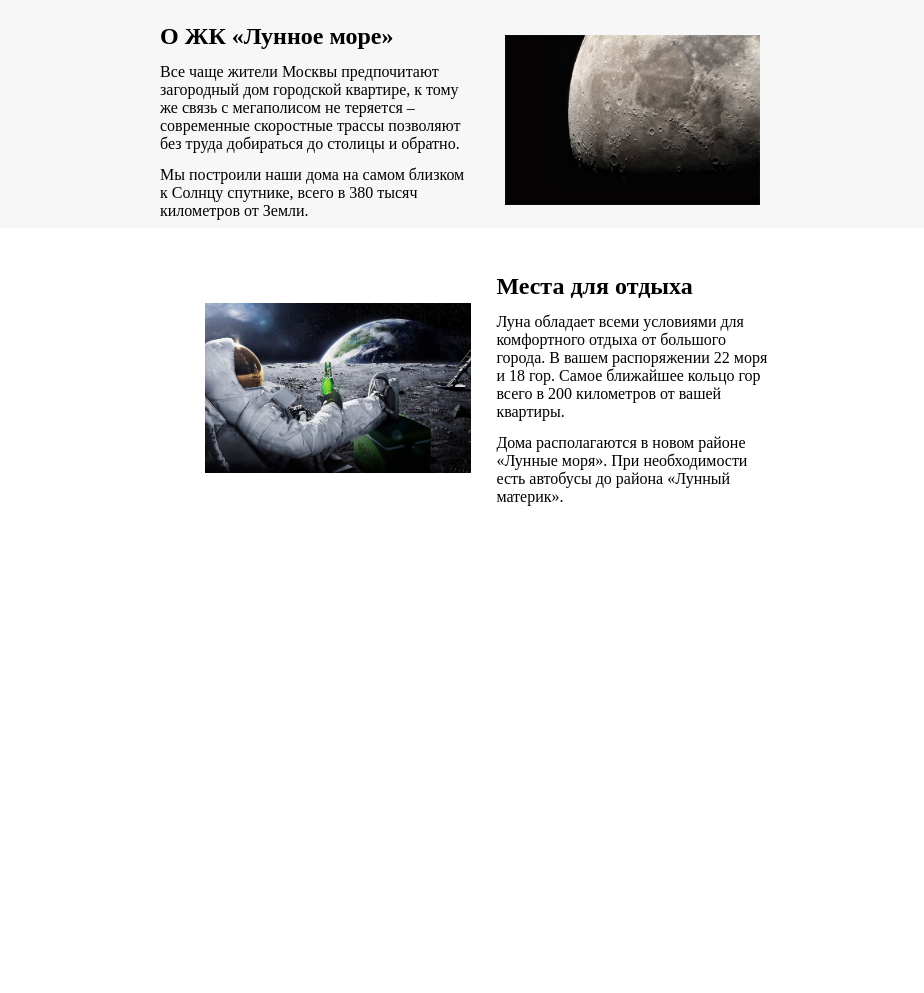
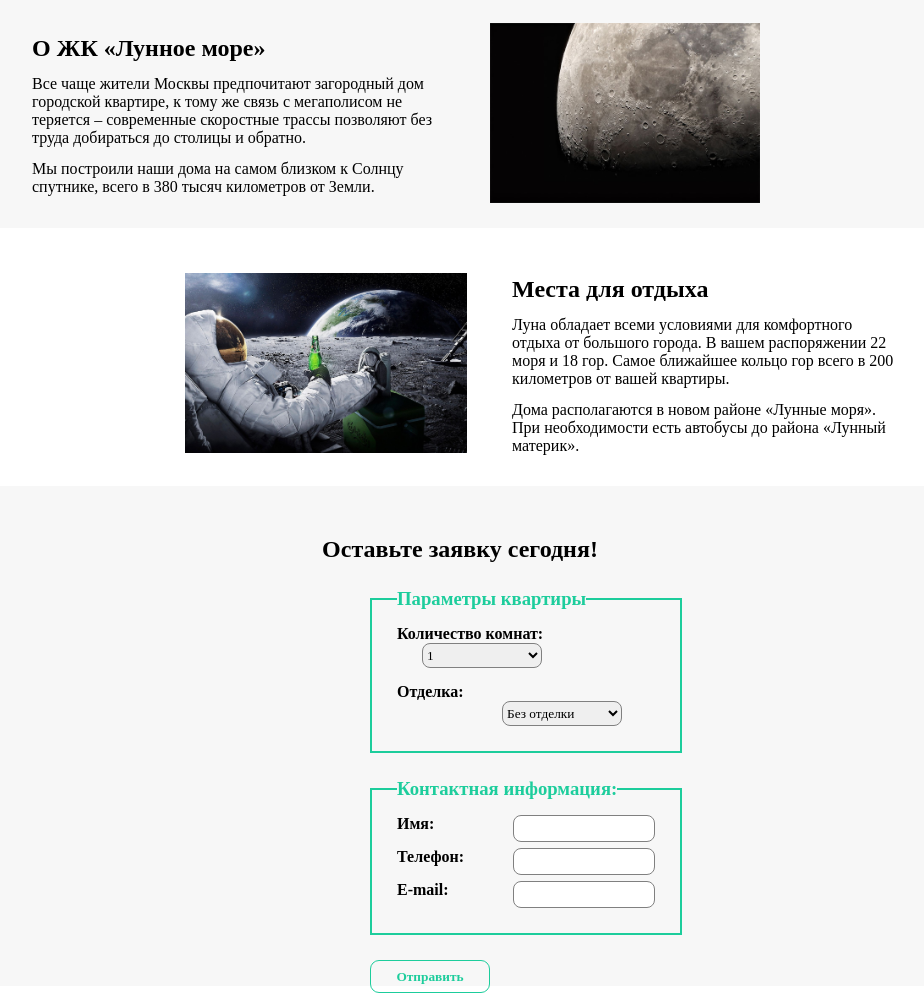
Before and after one commit to divvares/layout-designer-project-lvl1, a plain HTML site: page index.html in a window 1280 px wide. Shown: the part 672-1665 px from the top of the page, without its empty margins (180-1104 px from the left). Before the commit the page ends 1198 px from the top, so only its background shows below. Drawn offline with Linux system fonts and the light colour scheme.

Commit message:
task 6 completed

```diff
--- a/index.html
+++ b/index.html
@@ -33,7 +33,7 @@
       <img src="images/logo.svg" alt="logo" class="logo">
       <h1>ЖК «Лунное море»</h1>
       <p>Место, откуда не хочется улетать</p>
-      <button type="button" name="button">Забронировать</button>
+      <a href="#contacts"><button type="button" name="button">Забронировать</button></a>
     </div>
 
     <div class="advantage" id="advantage">
@@ -82,7 +82,34 @@
     </table>
   </div>
 
+  <div class="contacts" id="contacts">
+    <h2>Оставьте заявку сегодня!</h2>
 
+    <form>
+    <fieldset>
+     <legend><h3>Параметры квартиры</h3></legend>
+      <p>Количество комнат: <select class="choose_room">
+        <option>1</option>
+        <option>2</option>
+        <option>3</option>
+      </select></p>
+      <p>Отделка: <select class="choose_decoration">
+        <option>Без отделки</option>
+        <option>Чистовая отделка</option>
+        <option>Черновая отделка</option>
+      </select></p>
+    </fieldset>
+
+    <fieldset>
+      <legend><h3>Контактная информация:</h3></legend>
+      <p>Имя: <input type="text" name="" value=""> </p>
+      <p>Телефон: <input type="text" name="" value=""> </p>
+      <p>E-mail: <input type="text" name="" value=""> </p>
+    </fieldset>
+
+    <button type="button" name="button">Отправить</button>
+ </form>
+  </div>
 
 
   </main>
--- a/styles/style.css
+++ b/styles/style.css
@@ -1,6 +1,7 @@
 * {
   margin: 0;
   padding: 0;
+  font-family: serif;
 }
 header {
   position: relative;
@@ -111,12 +112,12 @@ main {
 }
 .about img {
   margin-left: 20px;
-  height: 170px;
+  height: 180px;
 }
 .about table {
-  margin-left: 25%;
+  margin-left: 15%;
   padding-top: 20px;
-  width: 50%;
+  width: 60%;
   border-spacing: 20px 25px;
 }
 .about p {
@@ -129,15 +130,82 @@ main {
   height: 250px;
 }
 .vacation img {
-  margin-left: 20px;
-  height: 170px;
+  margin-right: 20px;
+  height: 180px;
 }
 .vacation table {
   margin-left: 340px;
   padding-top: 20px;
-  width: 50%;
+  width: 60%;
   border-spacing: 25px 20px;
 }
 .vacation p {
   margin-top: 13px;
 }
+.contacts {
+  position: absolute;
+  top: 1098px;
+  padding-top: 50px;
+  height: 450px;
+  width: 100%;
+  background: #f7f7f7;
+  text-align: center;
+  justify-content: center;
+}
+form {
+  text-align: left;
+  margin-left: 400px;
+  height: 250px;
+}
+fieldset {
+  margin-top: 25px;
+  margin-left: 150px;
+  padding-bottom: 25px;
+  width: 35%;
+  background: #f7f7f7;
+  color: rgb(29, 205, 156);
+  border: 2px solid rgb(29, 205, 156);
+}
+fieldset p {
+  padding-left: 25px;
+  padding-top: 15px;
+  color: black;
+  font-weight: bold;
+}
+.choose_room {
+  margin-left: 25px;
+  width: 120px;
+  height: 25px;
+  border: 1px solid gray;
+  border-radius: 8px;
+}
+legend {
+  margin-left: 25px;
+}
+.choose_decoration {
+  margin-left: 105px;
+  width: 120px;
+  height: 25px;
+  border: 1px solid gray;
+  border-radius: 8px;
+}
+fieldset input {
+  float: right;
+  margin-right: 25px;
+  width: 140px;
+  height: 25px;
+  border: 1px solid gray;
+  border-radius: 8px;
+}
+form button {
+  margin-left: 150px;
+  margin-top: 25px;
+  height: 33px;
+  width: 120px;
+  text-align: center;
+  font-weight: bold;
+  border: 1px solid rgb(29, 205, 156);
+  border-radius: 9px;
+  color: rgb(29, 205, 156);
+  background: none;
+}
```
